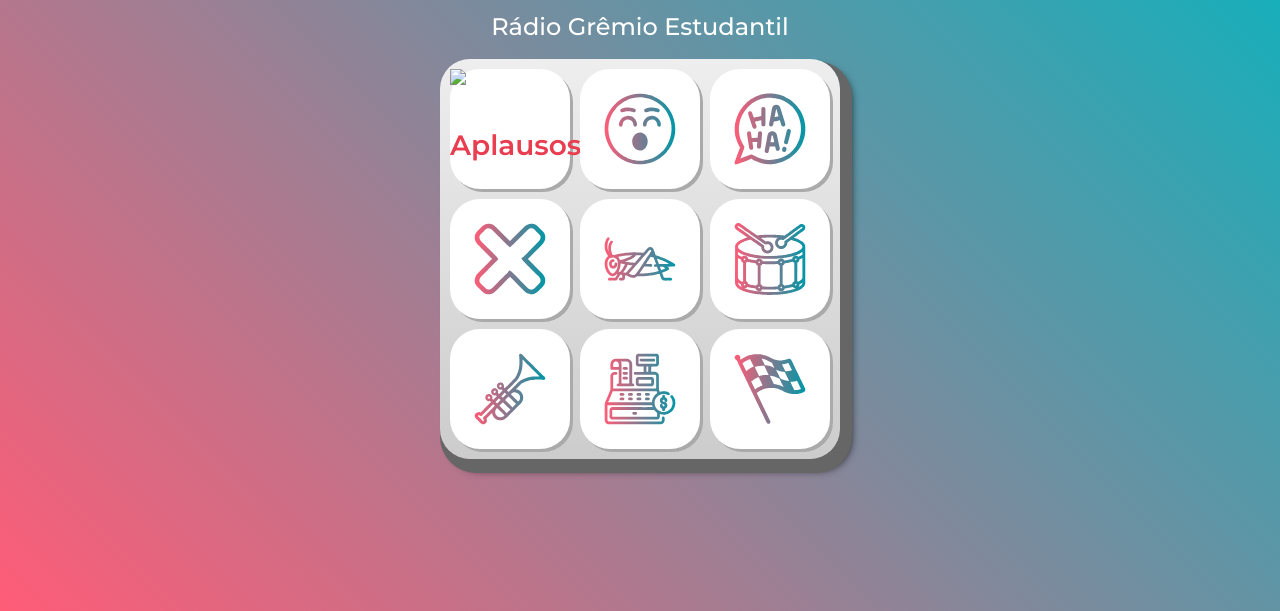
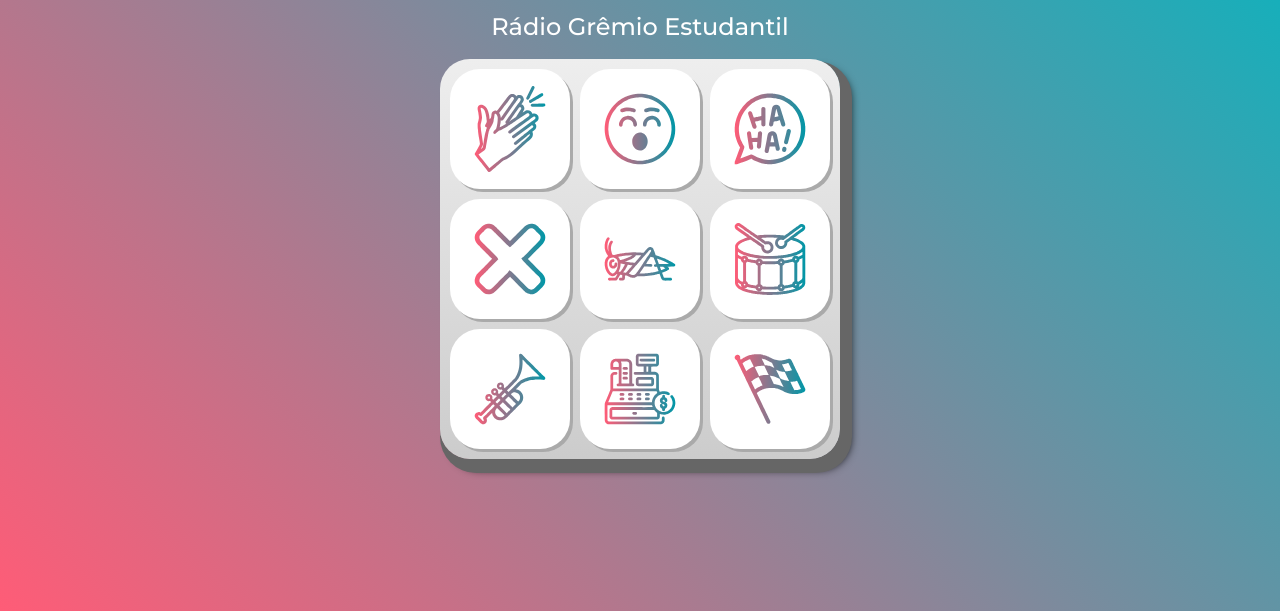
Before and after one commit to amandajalves/FormadoresTurmaI, a plain HTML site: page index.html in a window 1280 px wide. Shown: the part 189-800 px from the top of the page. Drawn offline with Linux system fonts and the light colour scheme.

Commit message:
correção

```diff
--- a/index.html
+++ b/index.html
@@ -22,7 +22,7 @@
     <h2>Rádio Grêmio Estudantil</h2>
 
     <section class="teclado">
-        <button class="tecla tecla_aplausos"><img src="imag/aplausos.svg" alt="Aplausos"></button>
+        <button class="tecla tecla_aplausos"><img src="images/aplausos.svg" alt="Aplausos"></button>
         <button class="tecla tecla_vaia"><img src="images/vaia.svg" alt="Vaia"></button>
         <button class="tecla tecla_risada"><img src="images/risada.svg" alt="Risada"></button>
 
```
